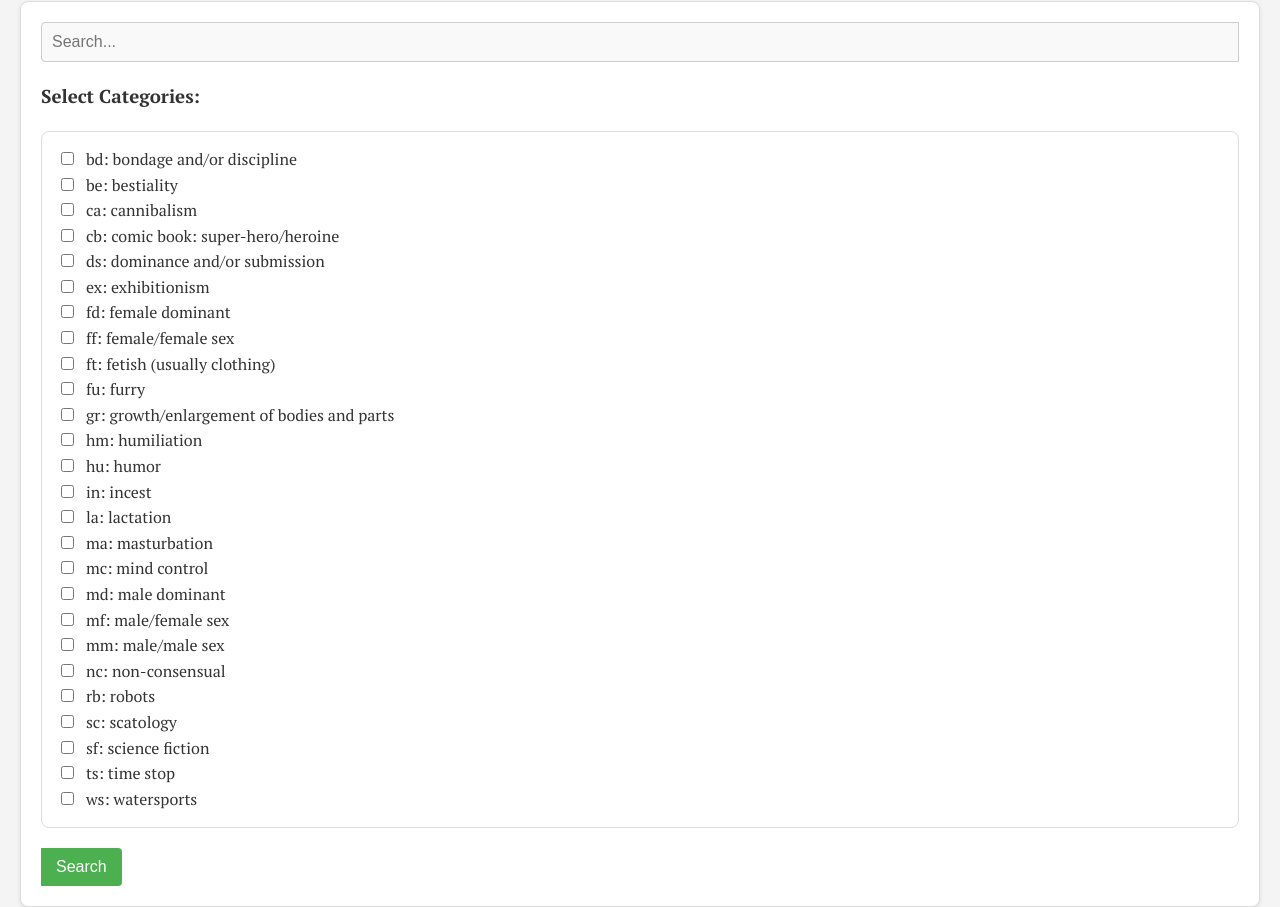
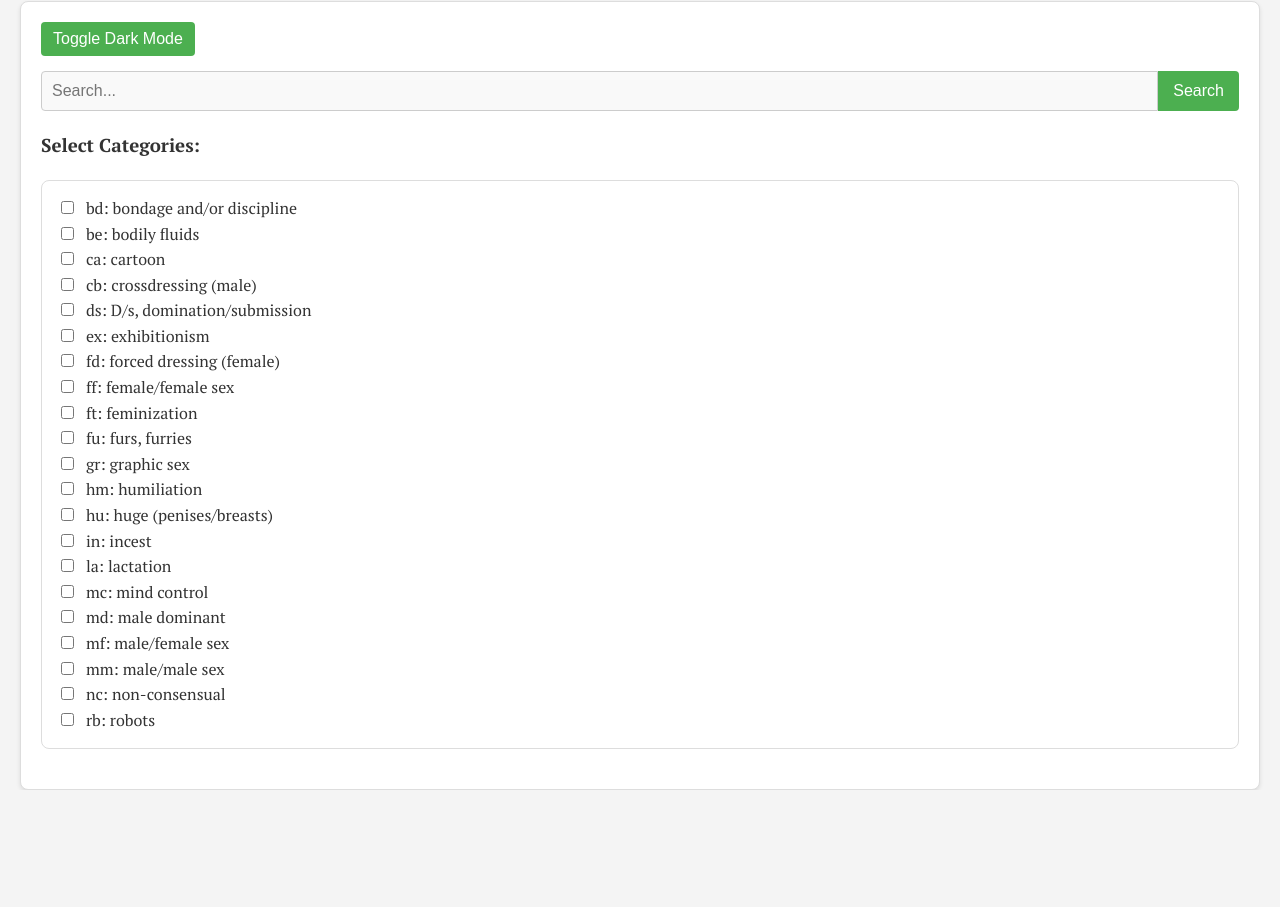
Before and after one commit to nighthxd/mcstories-search, a website: page public/index.html in a window 1280 px wide. Shown: the part 302-1209 px from the top of the page. After the commit the page ends 1092 px from the top, so only its background shows below. Drawn offline with Linux system fonts and the light colour scheme.

Commit message:
forgot the index.html

```diff
--- a/public/index.html
+++ b/public/index.html
@@ -23,8 +23,11 @@
     </article>
 
 	<div class="body-container">
+        <button id="theme-toggle">Toggle Dark Mode</button>
+
 		<div class="search-container">
 			<input type="text" id="search-input" placeholder="Search...">
+			<button onclick="handleSearchClick()" id="search-button">Search</button>
 		</div>
 
 		<h3>Select Categories:</h3>
@@ -33,37 +36,33 @@
 				<input type="checkbox" id="bd" value="https://mcstories.com/Tags/bd.html">
 				<label for="bd">bd: bondage and/or discipline</label><br>
 				<input type="checkbox" id="be" value="https://mcstories.com/Tags/be.html">
-				<label for="be">be: bestiality</label><br>
+				<label for="be">be: bodily fluids</label><br>
 				<input type="checkbox" id="ca" value="https://mcstories.com/Tags/ca.html">
-				<label for="ca">ca: cannibalism</label><br>
+				<label for="ca">ca: cartoon</label><br>
 				<input type="checkbox" id="cb" value="https://mcstories.com/Tags/cb.html">
-				<label for="cb">cb: comic book: super-hero/heroine</label><br>
+				<label for="cb">cb: crossdressing (male)</label><br>
 				<input type="checkbox" id="ds" value="https://mcstories.com/Tags/ds.html">
-				<label for="ds">ds: dominance and/or submission</label><br>
+				<label for="ds">ds: D/s, domination/submission</label><br>
 				<input type="checkbox" id="ex" value="https://mcstories.com/Tags/ex.html">
 				<label for="ex">ex: exhibitionism</label><br>
 				<input type="checkbox" id="fd" value="https://mcstories.com/Tags/fd.html">
-				<label for="fd">fd: female dominant</label><br>
+				<label for="fd">fd: forced dressing (female)</label><br>
 				<input type="checkbox" id="ff" value="https://mcstories.com/Tags/ff.html">
 				<label for="ff">ff: female/female sex</label><br>
 				<input type="checkbox" id="ft" value="https://mcstories.com/Tags/ft.html">
-				<label for="ft">ft: fetish (usually clothing)</label><br>
+				<label for="ft">ft: feminization</label><br>
 				<input type="checkbox" id="fu" value="https://mcstories.com/Tags/fu.html">
-				<label for="fu">fu: furry</label><br>
+				<label for="fu">fu: furs, furries</label><br>
 				<input type="checkbox" id="gr" value="https://mcstories.com/Tags/gr.html">
-				<label for="gr">gr: growth/enlargement of bodies and parts</label><br>
+				<label for="gr">gr: graphic sex</label><br>
 				<input type="checkbox" id="hm" value="https://mcstories.com/Tags/hm.html">
 				<label for="hm">hm: humiliation</label><br>
 				<input type="checkbox" id="hu" value="https://mcstories.com/Tags/hu.html">
-				<label for="hu">hu: humor</label><br>
-			</div>
-			<div class="category-group">
+				<label for="hu">hu: huge (penises/breasts)</label><br>
 				<input type="checkbox" id="in" value="https://mcstories.com/Tags/in.html">
 				<label for="in">in: incest</label><br>
 				<input type="checkbox" id="la" value="https://mcstories.com/Tags/la.html">
 				<label for="la">la: lactation</label><br>
-				<input type="checkbox" id="ma" value="https://mcstories.com/Tags/ma.html">
-				<label for="ma">ma: masturbation</label><br>
 				<input type="checkbox" id="mc" value="https://mcstories.com/Tags/mc.html">
 				<label for="mc">mc: mind control</label><br>
 				<input type="checkbox" id="md" value="https://mcstories.com/Tags/md.html">
@@ -76,22 +75,4 @@
 				<label for="nc">nc: non-consensual</label><br>
 				<input type="checkbox" id="rb" value="https://mcstories.com/Tags/rb.html">
 				<label for="rb">rb: robots</label><br>
-				<input type="checkbox" id="sc" value="https://mcstories.com/Tags/sc.html">
-				<label for="sc">sc: scatology</label><br>
-				<input type="checkbox" id="sf" value="https://mcstories.com/Tags/sf.html">
-				<label for="sf">sf: science fiction</label><br>
-				<input type="checkbox" id="ts" value="https://mcstories.com/Tags/ts.html">
-				<label for="ts">ts: time stop</label><br>
-				<input type="checkbox" id="ws" value="https://mcstories.com/Tags/ws.html">
-				<label for="ws">ws: watersports</label><br>
-			</div>
-		</div>
-		<button onclick="handleSearchClick()" id="search-button">Search</button>
-	</div>
-
-
-    <div id="results-container" class="results"></div>
-
-    <script src="search.js"></script>
-</body>
-</html>
+				<input type="checkbox" id="sc" value="
```
